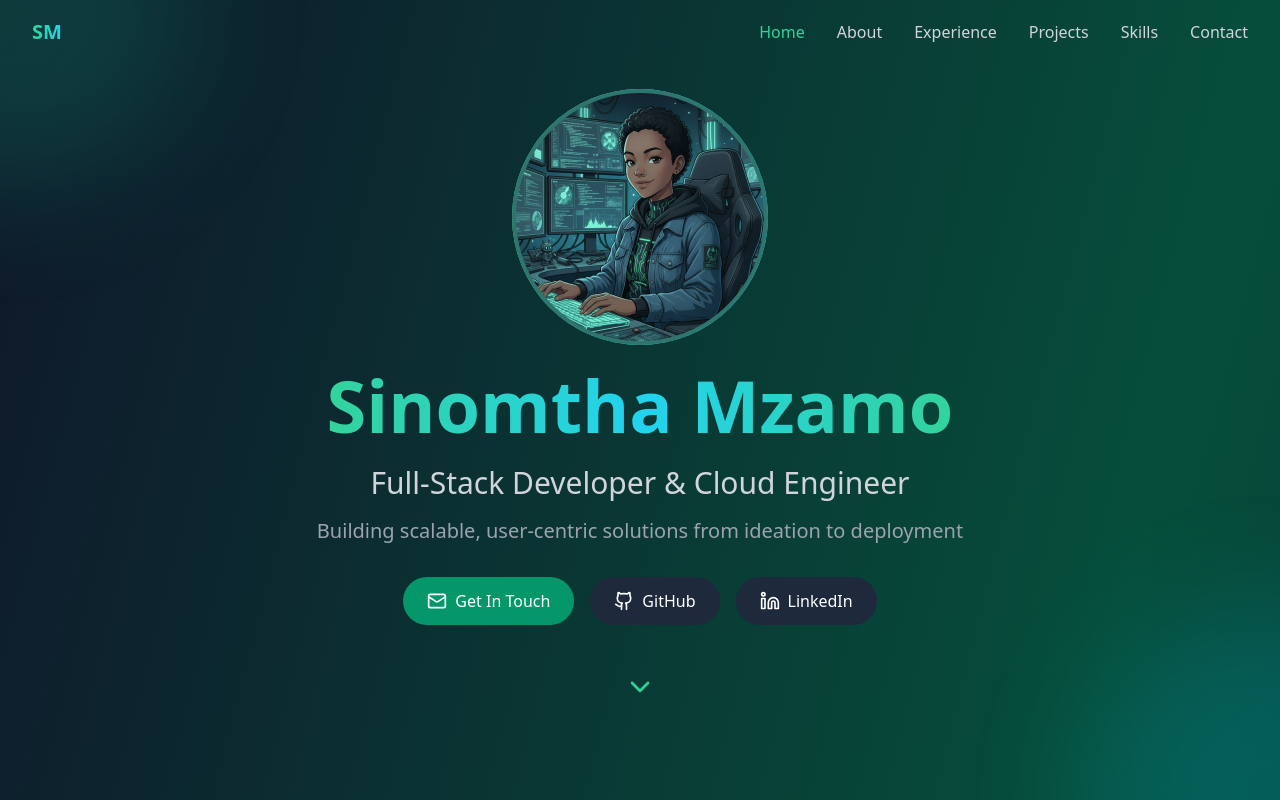
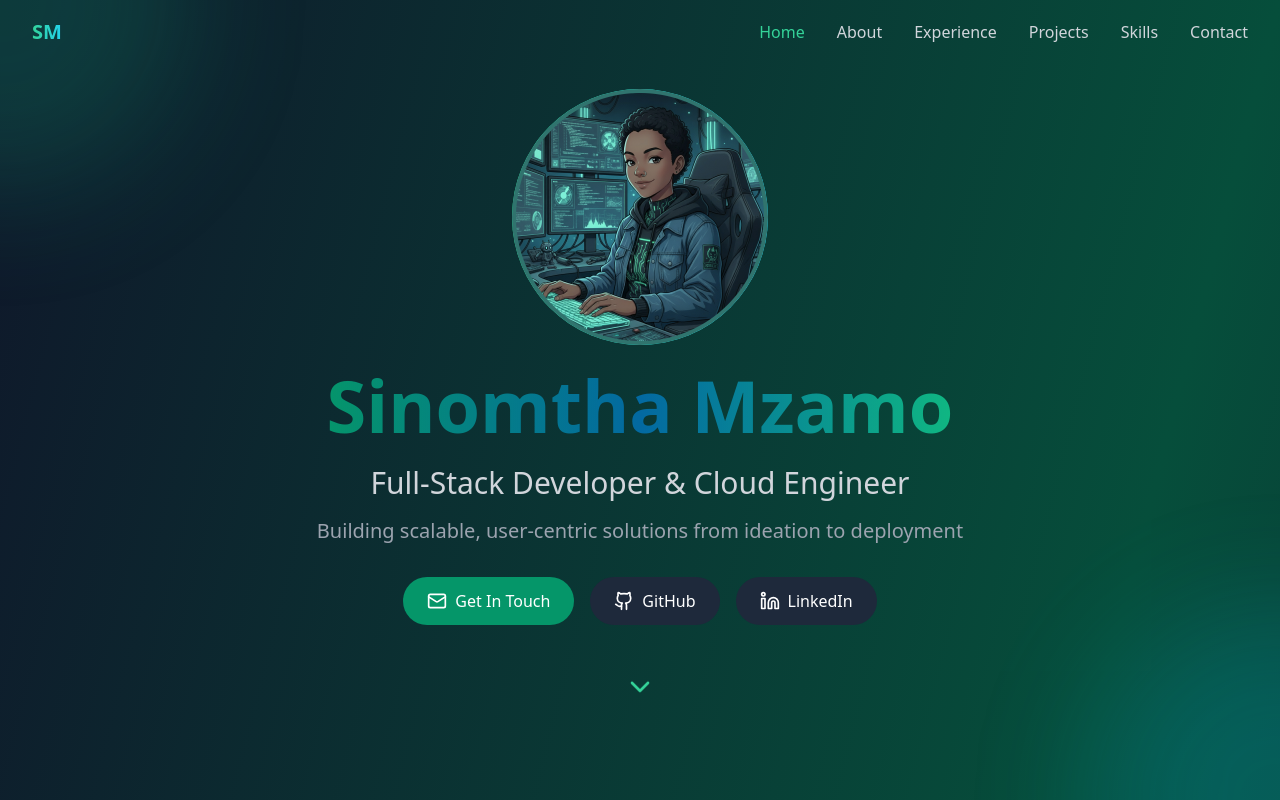
Before and after one commit to SinomthaMzamo/sinomthamzamo.portfolio, a React (Vite) app: page / in a window 1280 px wide. Shown: the top 800 px of the page. Built offline with nearby package versions, Linux system fonts and the light colour scheme.

Commit message:
colouring

```diff
--- a/src/App.jsx
+++ b/src/App.jsx
@@ -371,7 +371,7 @@ export default function App() {
               />
             </div>
           </div>
-          <h1 className="text-5xl md:text-7xl font-bold mb-6 bg-gradient-to-r from-emerald-400 via-cyan-400 to-emerald-400 bg-clip-text text-transparent animate-gradient">
+          <h1 className="text-5xl md:text-7xl font-bold mb-6 bg-gradient-to-r from-emerald-600 via-sky-700 to-emerald-500 bg-clip-text text-transparent animate-gradient">
             Sinomtha Mzamo
           </h1>
           <p className="text-2xl md:text-3xl text-gray-300 mb-4">
```
